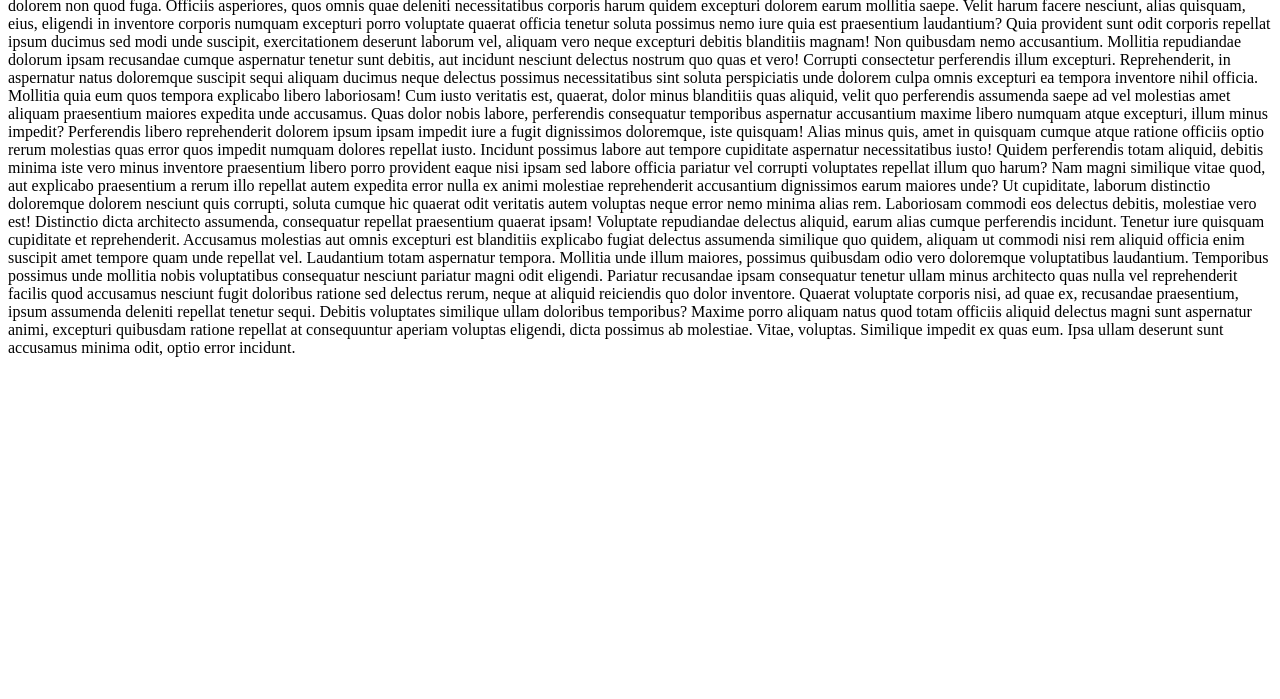
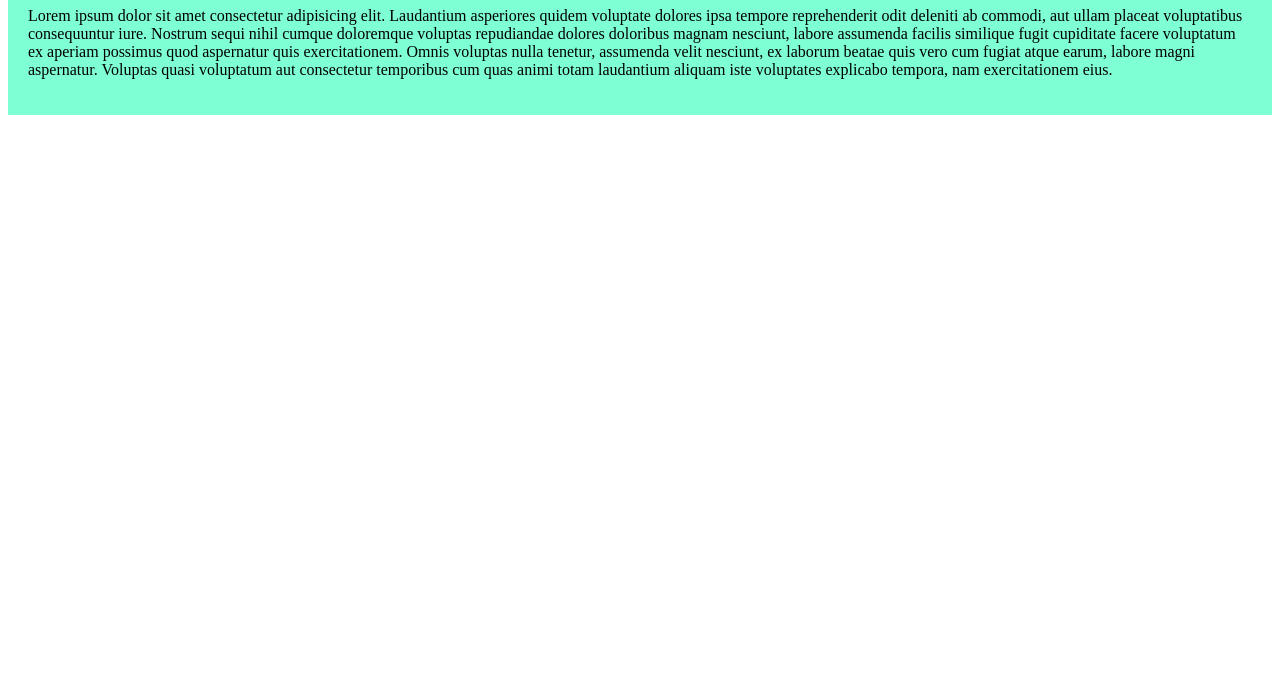
Before and after one commit to kanizanni/my-simple-website, a plain HTML site: page index.html in a window 1280 px wide. Shown: the part 101-800 px from the top of the page. Drawn offline with Linux system fonts and the light colour scheme.

Commit message:
my first blog

```diff
--- a/index.html
+++ b/index.html
@@ -4,58 +4,23 @@
     <meta charset="UTF-8" />
     <meta name="viewport" content="width=device-width, initial-scale=1.0" />
     <title>My simple website</title>
+    <link rel="stylesheet" href="style/bacis.css" />
   </head>
   <body>
-    <h1>Reinitialize Meaning In Bengali</h1>
-    <p>
-      Lorem ipsum dolor sit amet consectetur adipisicing elit. Ipsam doloribus reiciendis
-      eum adipisci laboriosam atque ut inventore maxime, odio ea eius consequuntur nihil
-      iste, sunt fugiat pariatur, dolorem non quod fuga. Officiis asperiores, quos omnis
-      quae deleniti necessitatibus corporis harum quidem excepturi dolorem earum mollitia
-      saepe. Velit harum facere nesciunt, alias quisquam, eius, eligendi in inventore
-      corporis numquam excepturi porro voluptate quaerat officia tenetur soluta possimus
-      nemo iure quia est praesentium laudantium? Quia provident sunt odit corporis
-      repellat ipsum ducimus sed modi unde suscipit, exercitationem deserunt laborum vel,
-      aliquam vero neque excepturi debitis blanditiis magnam! Non quibusdam nemo
-      accusantium. Mollitia repudiandae dolorum ipsam recusandae cumque aspernatur tenetur
-      sunt debitis, aut incidunt nesciunt delectus nostrum quo quas et vero! Corrupti
-      consectetur perferendis illum excepturi. Reprehenderit, in aspernatur natus
-      doloremque suscipit sequi aliquam ducimus neque delectus possimus necessitatibus
-      sint soluta perspiciatis unde dolorem culpa omnis excepturi ea tempora inventore
-      nihil officia. Mollitia quia eum quos tempora explicabo libero laboriosam! Cum iusto
-      veritatis est, quaerat, dolor minus blanditiis quas aliquid, velit quo perferendis
-      assumenda saepe ad vel molestias amet aliquam praesentium maiores expedita unde
-      accusamus. Quas dolor nobis labore, perferendis consequatur temporibus aspernatur
-      accusantium maxime libero numquam atque excepturi, illum minus impedit? Perferendis
-      libero reprehenderit dolorem ipsum ipsam impedit iure a fugit dignissimos
-      doloremque, iste quisquam! Alias minus quis, amet in quisquam cumque atque ratione
-      officiis optio rerum molestias quas error quos impedit numquam dolores repellat
-      iusto. Incidunt possimus labore aut tempore cupiditate aspernatur necessitatibus
-      iusto! Quidem perferendis totam aliquid, debitis minima iste vero minus inventore
-      praesentium libero porro provident eaque nisi ipsam sed labore officia pariatur vel
-      corrupti voluptates repellat illum quo harum? Nam magni similique vitae quod, aut
-      explicabo praesentium a rerum illo repellat autem expedita error nulla ex animi
-      molestiae reprehenderit accusantium dignissimos earum maiores unde? Ut cupiditate,
-      laborum distinctio doloremque dolorem nesciunt quis corrupti, soluta cumque hic
-      quaerat odit veritatis autem voluptas neque error nemo minima alias rem. Laboriosam
-      commodi eos delectus debitis, molestiae vero est! Distinctio dicta architecto
-      assumenda, consequatur repellat praesentium quaerat ipsam! Voluptate repudiandae
-      delectus aliquid, earum alias cumque perferendis incidunt. Tenetur iure quisquam
-      cupiditate et reprehenderit. Accusamus molestias aut omnis excepturi est blanditiis
-      explicabo fugiat delectus assumenda similique quo quidem, aliquam ut commodi nisi
-      rem aliquid officia enim suscipit amet tempore quam unde repellat vel. Laudantium
-      totam aspernatur tempora. Mollitia unde illum maiores, possimus quibusdam odio vero
-      doloremque voluptatibus laudantium. Temporibus possimus unde mollitia nobis
-      voluptatibus consequatur nesciunt pariatur magni odit eligendi. Pariatur recusandae
-      ipsam consequatur tenetur ullam minus architecto quas nulla vel reprehenderit
-      facilis quod accusamus nesciunt fugit doloribus ratione sed delectus rerum, neque at
-      aliquid reiciendis quo dolor inventore. Quaerat voluptate corporis nisi, ad quae ex,
-      recusandae praesentium, ipsum assumenda deleniti repellat tenetur sequi. Debitis
-      voluptates similique ullam doloribus temporibus? Maxime porro aliquam natus quod
-      totam officiis aliquid delectus magni sunt aspernatur animi, excepturi quibusdam
-      ratione repellat at consequuntur aperiam voluptas eligendi, dicta possimus ab
-      molestiae. Vitae, voluptas. Similique impedit ex quas eum. Ipsa ullam deserunt sunt
-      accusamus minima odit, optio error incidunt.
-    </p>
+    <div>
+      <h1>Reinitialize Meaning In Bengali</h1>
+      <p>
+        Lorem ipsum dolor sit amet consectetur adipisicing elit. Laudantium asperiores
+        quidem voluptate dolores ipsa tempore reprehenderit odit deleniti ab commodi, aut
+        ullam placeat voluptatibus consequuntur iure. Nostrum sequi nihil cumque
+        doloremque voluptas repudiandae dolores doloribus magnam nesciunt, labore
+        assumenda facilis similique fugit cupiditate facere voluptatum ex aperiam possimus
+        quod aspernatur quis exercitationem. Omnis voluptas nulla tenetur, assumenda velit
+        nesciunt, ex laborum beatae quis vero cum fugiat atque earum, labore magni
+        aspernatur. Voluptas quasi voluptatum aut consectetur temporibus cum quas animi
+        totam laudantium aliquam iste voluptates explicabo tempora, nam exercitationem
+        eius.
+      </p>
+    </div>
   </body>
 </html>
--- /dev/null
+++ b/style/bacis.css
@@ -0,0 +1,4 @@
+div {
+  background-color: aquamarine;
+  padding: 20px;
+}
```
